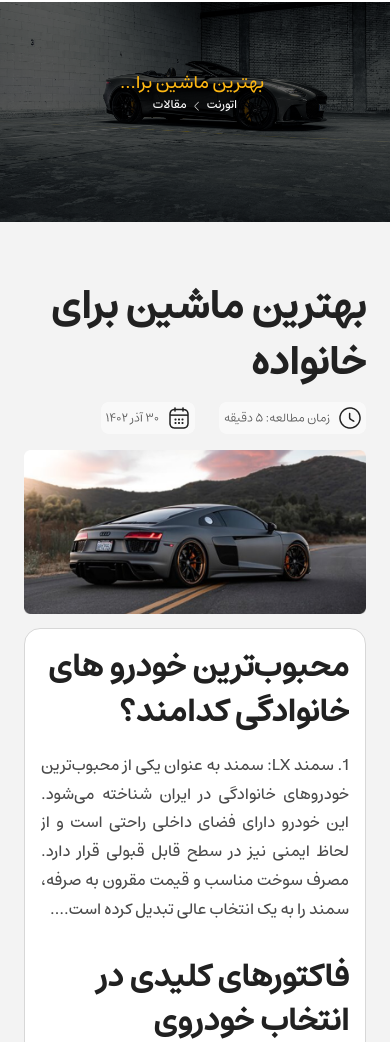
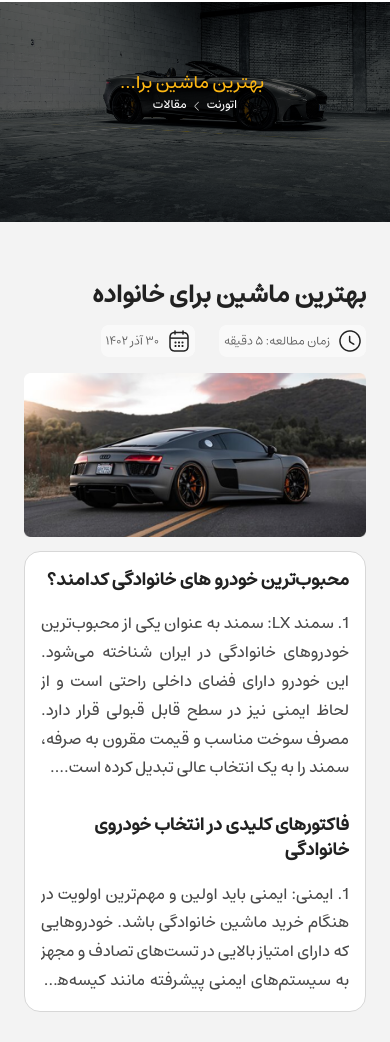
Before and after one commit to MobinaZahiri/Auto-rent, a website built with Vite: page src/best.html in a window 390 px wide. Shown: the part 58-1100 px from the top of the page. Built offline with nearby package versions, Linux system fonts and the light colour scheme.

Commit message:
change size

```diff
--- a/src/best.html
+++ b/src/best.html
@@ -235,7 +235,7 @@
           <!--right -->
           <div class="w-full lg:w-[807px]">
             <h1
-              class="font-es text-[40px] font-bold leading-[140%] text-right text-[#212121] mb-3"
+              class="font-es lg:text-[40px] text-[25px] md:text-[30px] font-bold leading-[140%] text-right text-[#212121] mb-3"
             >
               بهترین ماشین برای خانواده
             </h1>
@@ -254,7 +254,7 @@
                 class="flex-1 h-auto rounded-2xl border border-[#D7D7D7] p-4 gap-2 bg-[#FFFFFF]"
               >
                 <h1
-                  class="font-es text-[32px] font-bold leading-[140%] text-right text-[#212121]"
+                  class="font-es text-[18px] md:text-[32px] lg:text-[20px] font-bold leading-[140%] text-right text-[#212121]"
                 >
                   محبوب‌ترین خودرو های خانوادگی کدامند؟
                 </h1>
@@ -286,7 +286,7 @@
                   نیازهای شما باشد کمک کند.
                 </p>
                 <h1
-                  class="font-es text-[32px] font-bold leading-[140%] text-right text-[#212121] mt-[31px]"
+                  class="font-es text-[18px] md:text-[32px] lg:text-[20px] font-bold leading-[140%] text-right text-[#212121] mt-[31px]"
                 >
                   فاکتورهای کلیدی در انتخاب خودروی خانوادگی
                 </h1>
```
Also changed, not shown: src/css/output.css.
